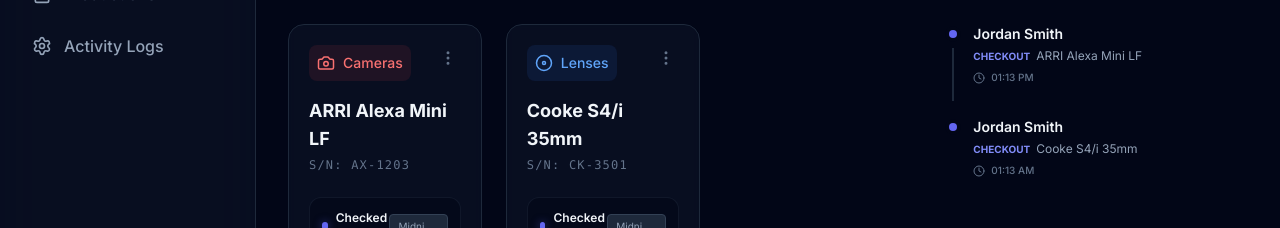
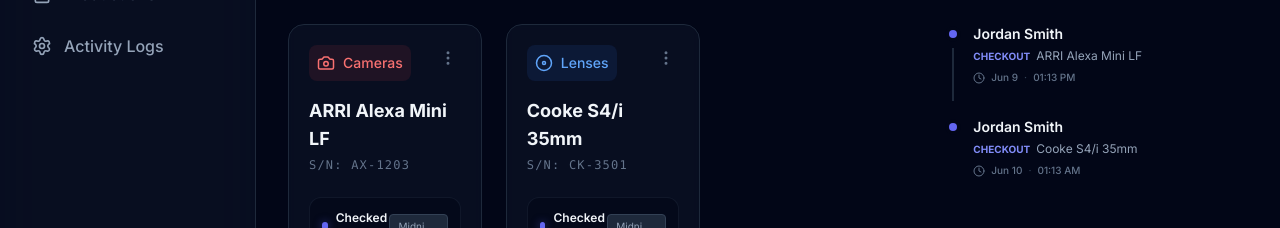
Before and after one commit to Capzexe/Omega-Systems-Production-Inventory-Manager, a React (Vite) app: page / in a window 1280 px wide. Shown: the part 373-601 px from the top of the page. Built offline with nearby package versions, Linux system fonts and the light colour scheme.

Commit message:
feat: add date to dashboard activity feed logs

```diff
--- a/components/ActivityFeed.tsx
+++ b/components/ActivityFeed.tsx
@@ -24,6 +24,8 @@
                         </p>
                         <div className="flex items-center gap-1.5 mt-1.5 text-[10px] text-slate-500 font-medium">
                             <Clock size={12} />
+                            {new Date(log.created_at).toLocaleDateString([], { month: 'short', day: 'numeric' })}
+                            <span className="text-slate-700">·</span>
                             {new Date(log.created_at).toLocaleTimeString([], { hour: '2-digit', minute: '2-digit' })}
                         </div>
                     </div>
```
